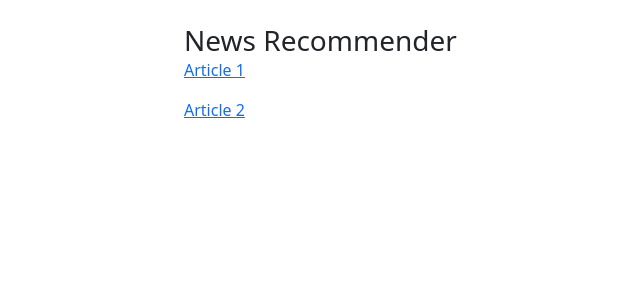
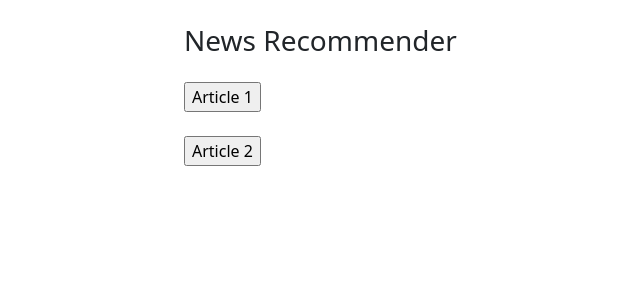
Before and after one commit to viktor-enzell/news-recommender, a Django app: page / in a window 1280 px wide. Shown: the top 300 px of the page, without its empty margins (88-728 px from the left). Run offline with Django 3.2, Linux system fonts and the light colour scheme; some libraries are stand-ins or nearby versions.

Commit message:
Update article.html

```diff
--- a/recommender/templates/article.html
+++ b/recommender/templates/article.html
@@ -1,3 +1,30 @@
-<a href="{{ article.url }}">
-  <p>{{ article.title }}</p>
-</a>
+<form>
+	<br>
+	<input type="button" value="{{article.title}}" onclick="displayArticle('{{article.title}}','{{article.text}}','{{article.like}}','{{article.id}}')">
+</form>
+
+
+
+<script>
+	function displayArticle(title, text, like, id) {
+		document.getElementById("selectedtitle").innerHTML = title;
+		document.getElementById("selectedtext").innerHTML = text;
+		document.getElementById("articleID").innerHTML = id;
+		document.getElementById("likebutton").style = "";
+		document.getElementById("dislikebutton").style = "";
+		document.getElementById("likebutton").value = id;
+		document.getElementById("dislikebutton").value= id;
+		if (like == "1") {
+			document.getElementById("likebutton").src = "https://cdn1.iconfinder.com/data/icons/jumpicon-basic-ui-glyph-1/32/-_Thumb-up-Like-Hand-Approve-512.png";
+			document.getElementById("dislikebutton").src = "https://cdn1.iconfinder.com/data/icons/jumpicon-basic-ui-line-1/32/-_Thumb-Down-Dislike-Hand-512.png";
+		}
+		else if (like == "-1"){
+			document.getElementById("likebutton").src = "https://cdn1.iconfinder.com/data/icons/jumpicon-basic-ui-line-1/32/-_Thumb-up-Like-Hand-Approve-512.png";
+			document.getElementById("dislikebutton").src = "https://cdn1.iconfinder.com/data/icons/jumpicon-basic-ui-glyph-1/32/-_Thumb-Down-Dislike-Hand-512.png";
+		}
+		else {
+			document.getElementById("likebutton").src = "https://cdn1.iconfinder.com/data/icons/jumpicon-basic-ui-line-1/32/-_Thumb-up-Like-Hand-Approve-512.png";
+			document.getElementById("dislikebutton").src = "https://cdn1.iconfinder.com/data/icons/jumpicon-basic-ui-line-1/32/-_Thumb-Down-Dislike-Hand-512.png";
+		}
+	}
+</script>
```
